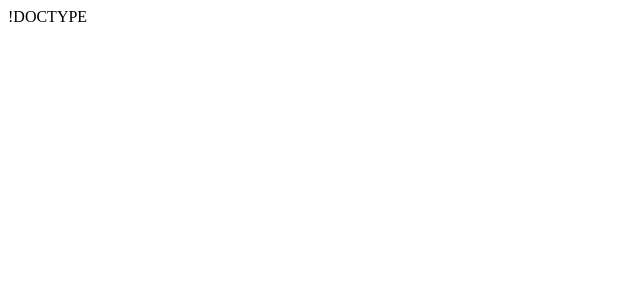
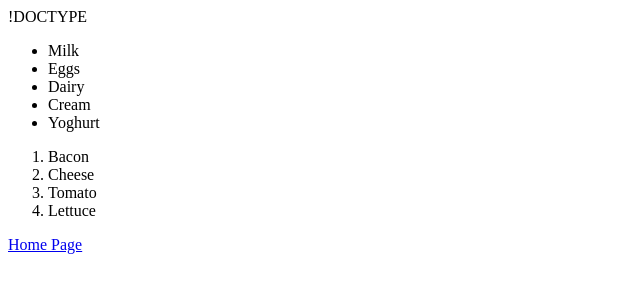
Before and after one commit to Njabulo1776/Mulunulu, a plain HTML site: page Lists.html in a window 1280 px wide. Shown: the whole page, without its empty margins (0-640 px from the left). Drawn offline with Linux system fonts and the light colour scheme.

Commit message:
Added breaks and Lists

```diff
--- a/Lists.html
+++ b/Lists.html
@@ -5,8 +5,22 @@
 
     </head>
     <body>
-        <p></p>
+        <ul>
+            <li>Milk</li>
+            <li>Eggs</li>
+            <li>Dairy</li>
+            <li>Cream</li>
+            <li>Yoghurt</li>
+        </ul>
+
+        <ol>
+            <li>Bacon</li>
+            <li>Cheese</li>
+            <li>Tomato</li>
+            <li>Lettuce</li>
+        </ol>
     </body>
 
+    <a href="C:\Users\jabu1\OneDrive\Documents\GitHub\Mulunulu\index.html">Home Page</a>
 
 </html>
```
Also changed, not shown: index.html (+10 -0 lines).
